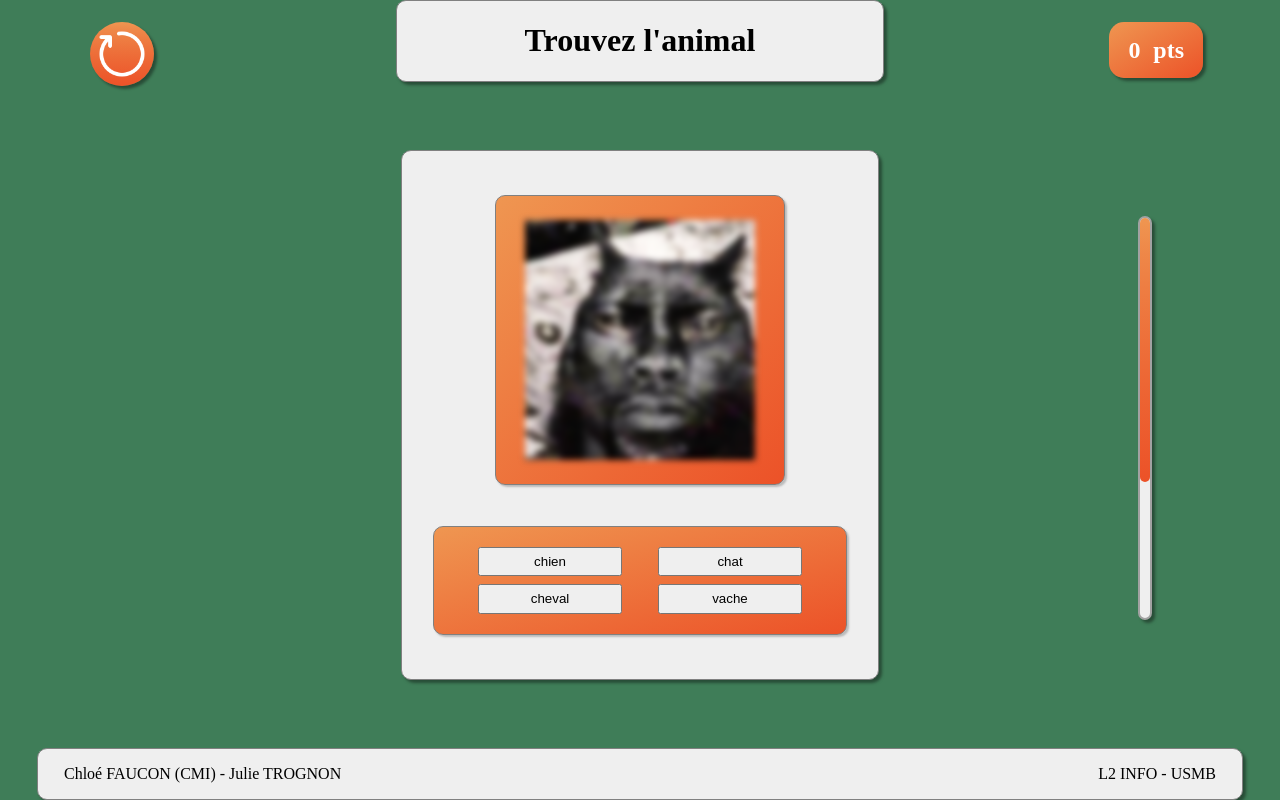
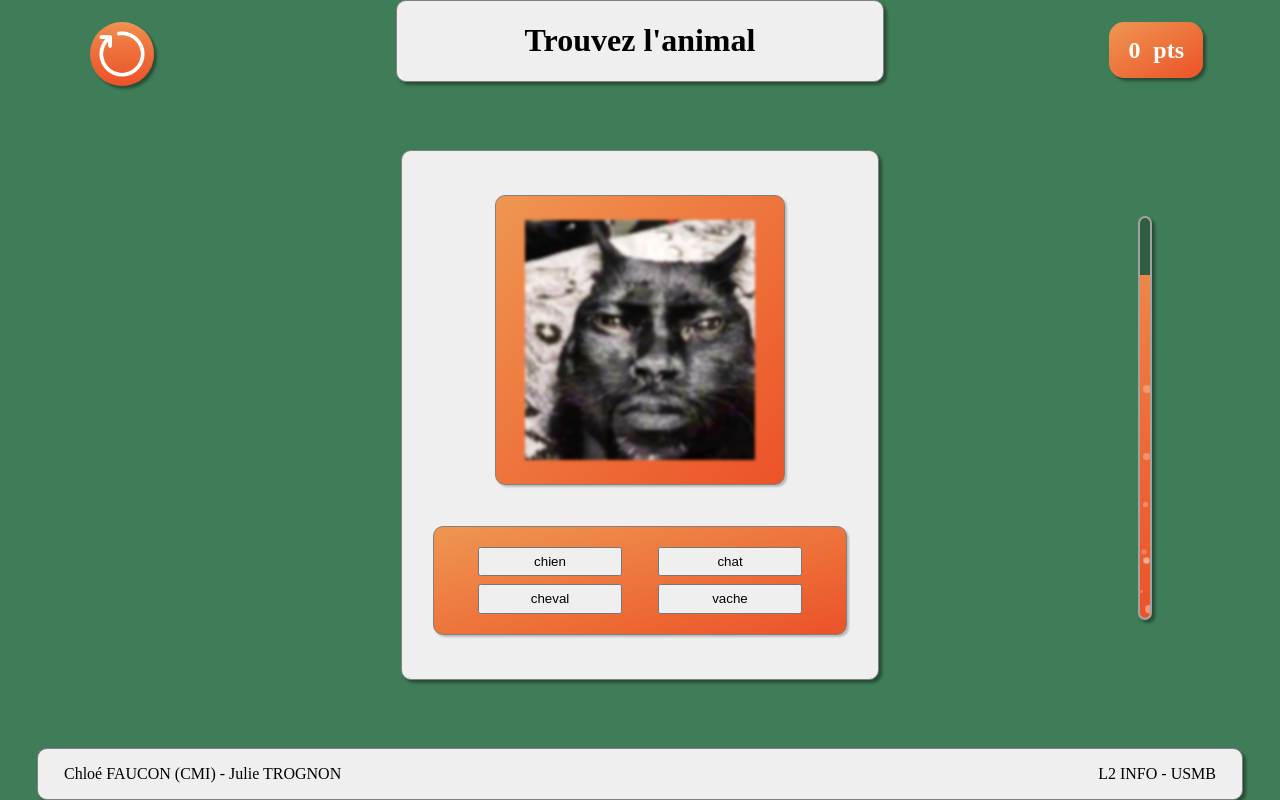
Before and after one commit to Bulbiii/classementAnimaux, a PHP site: page / in a window 1280 px wide. Run offline with PHP 8.4, Linux system fonts and the light colour scheme.

Commit message:
bar animation simple particle + gradient effect
	modified:   css/style.css
	modified:   js/lib.js
	modified:   js/misc_vue.js

```diff
--- a/css/style.css
+++ b/css/style.css
@@ -150,17 +150,50 @@ footer{
 
     border: 2px solid rgb(162, 162, 162);
     border-radius: 10px;
+
+    overflow: hidden;
 }
 
 #timerInnerBar{
-    height : 90%;
+position: relative;
+    background-color: #2f5e42;
+
+    z-index: 10;
+
+    border: 0;
+    border-radius: 0;
+}
+
+
+#particleOverlay{
+    position: absolute;
+
+    top: 0;
+    left: 0;
+
+    width: 100%;
+    height: 100%;
+
+    overflow: hidden;
 
     background: linear-gradient(#EF9651, 40%, #EC5228);
-
-    border: 0;
-    border-radius: 10px;
 }
 
+@keyframes growth{
+    from {scale: 1;}
+    to {scale: 1.4;}
+}
+
+.particle{
+    position: absolute;
+
+    background-color: white;
+
+    border-radius: 50%;
+
+    animation-name: growth;
+    animation-duration: 3s;
+}
 
 #score{
     display: flex;
--- a/js/lib.js
+++ b/js/lib.js
@@ -18,7 +18,7 @@ function start_timer(){
     let animalImage = document.querySelector("#mainDivImage img");
 
     let interval = setInterval(_ => {
-        timerInnerBar.style.height = timerPercentage + "%";
+        timerInnerBar.style.height = (100 - timerPercentage) + "%";
         animalImage.style.filter = "blur(" + (10 - timerPercentage / 10) + "px)";
 
         timerPercentage += 0.1;
@@ -28,3 +28,8 @@ function start_timer(){
         }
     }, 10);
 }
+
+
+function rand(max){
+    return Math.floor(Math.random() * max);
+}
--- a/js/misc_vue.js
+++ b/js/misc_vue.js
@@ -13,6 +13,48 @@ function create_misc_vue(container){
 function add_timer_vue(container){
     let timerOuterBar = create_element("div", container, "timerOuterBar");
     create_element("div", timerOuterBar, "timerInnerBar");
+
+    let particleOverlay = create_element("div", timerOuterBar, "particleOverlay");
+
+    let i = 0;
+    let initParticles = setInterval(_ => {
+        add_particle(particleOverlay);
+
+        i++;
+
+        if (i >= 10){
+            clearInterval(initParticles);
+        }
+    }, 300);
+
+    setTimeout(_ => {
+
+        setInterval(_ => {
+            particleOverlay.removeChild(particleOverlay.children[1]);
+
+            add_particle(particleOverlay);
+        }, 300)
+    }, 3000)
+}
+
+function add_particle(container){
+    let particle = create_element("div", container, null);
+    particle.classList.add("particle");
+
+    let x = rand(70);
+    let y = rand(100);
+
+    let opacity= rand(60) / 100;
+
+    let scale = rand(6) + 1;
+
+    particle.style.left = x + "%";
+    particle.style.top = y + "%";
+
+    particle.style.width = scale + "px";
+    particle.style.height = scale + "px";
+
+    particle.style.opacity = opacity;
 }
 
 // ---------------------------------------
```
